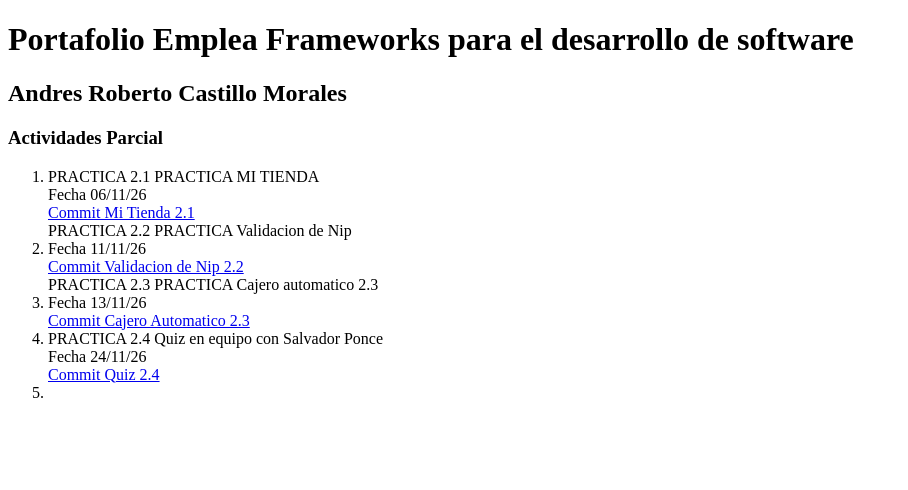
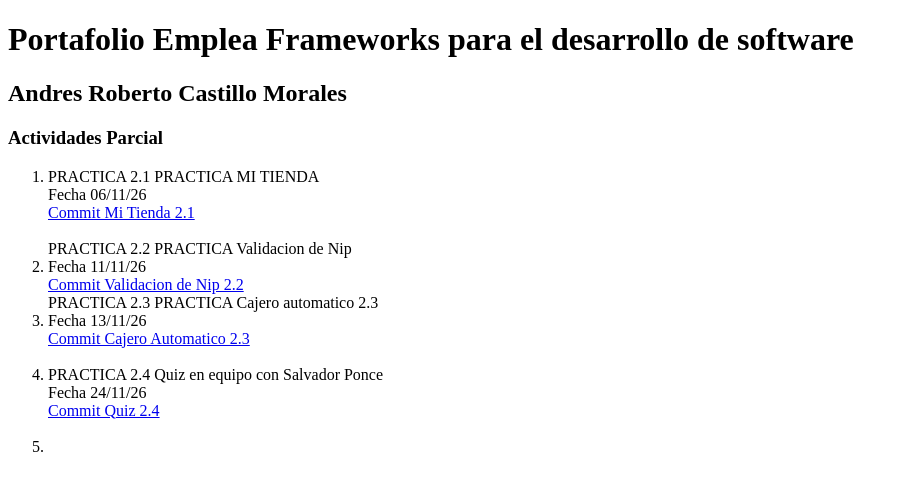
Before and after one commit to andrescast97531/andrescast97531.github.io, a plain HTML site: page Portafolio/index.html in a window 1280 px wide. Shown: the whole page, without its empty margins (0-908 px from the left). Drawn offline with Linux system fonts and the light colour scheme.

Commit message:
Update index.html

```diff
--- a/Portafolio/index.html
+++ b/Portafolio/index.html
@@ -14,7 +14,7 @@
                 PRACTICA 2.1 PRACTICA MI TIENDA  <br>
 
             Fecha 06/11/26 <br>
-                <a href="https://github.com/andrescast97531/frameworks-software/commit/7fbaba51bf7ab23ca73baa2f3f3a3646027ebb81">Commit Mi Tienda 2.1</a><br>
+                <a href="https://github.com/andrescast97531/frameworks-software/commit/7fbaba51bf7ab23ca73baa2f3f3a3646027ebb81">Commit Mi Tienda 2.1</a><br><br>
                  PRACTICA 2.2 PRACTICA Validacion de Nip  <br>
                  </li>
             <li>
@@ -26,13 +26,13 @@
             <li>
 
             Fecha 13/11/26 <br>
-                <a href="https://github.com/andrescast97531/frameworks-software/commit/a731504c5d2a9537c24eab368c3c91d96a3e8dc3">Commit Cajero Automatico 2.3</a><br>
+                <a href="https://github.com/andrescast97531/frameworks-software/commit/a731504c5d2a9537c24eab368c3c91d96a3e8dc3">Commit Cajero Automatico 2.3</a><br><br>
             </li>
             <li>
                 PRACTICA 2.4 Quiz en equipo con Salvador Ponce  <br>
 
             Fecha 24/11/26 <br>
-                <a href="https://github.com/ofkfpskbsif/frameworks-software/blob/main/Juegoquiz.java">Commit Quiz 2.4</a><br>
+                <a href="https://github.com/ofkfpskbsif/frameworks-software/blob/main/Juegoquiz.java">Commit Quiz 2.4</a><br><br>
                  </li>
             <li>
             </ol>
```
